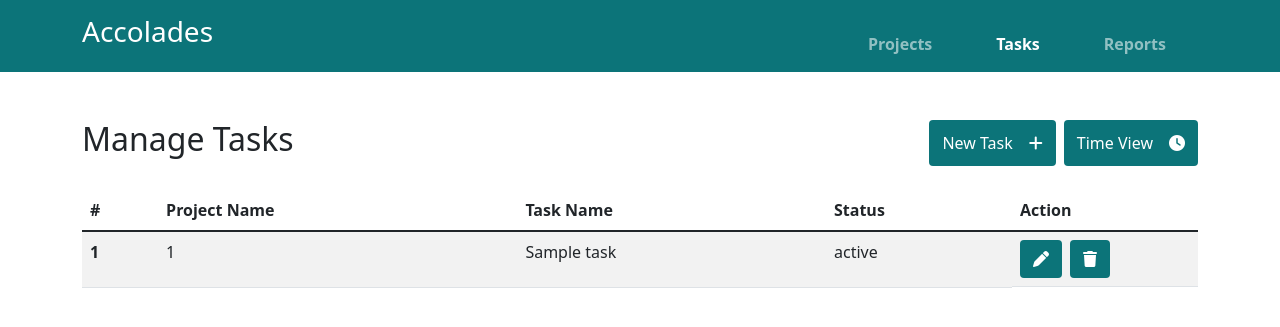
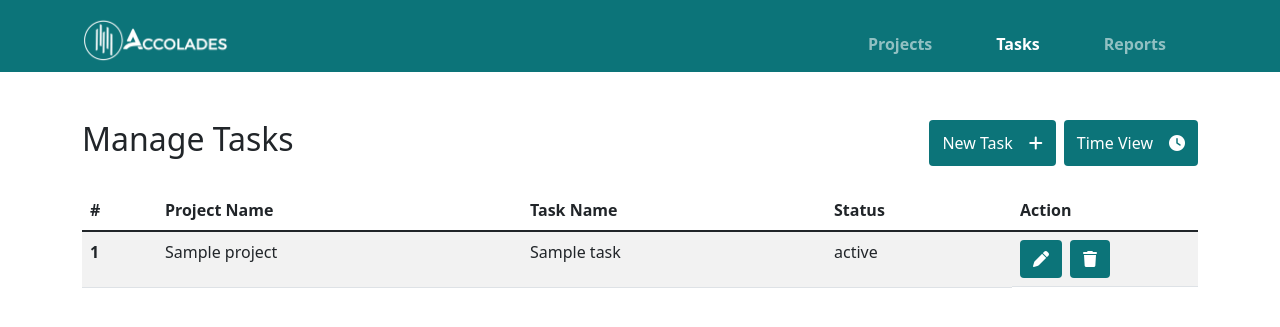
Before and after one commit to jo-thomas-1/accolades, a PHP site: page /task.php in a window 1280 px wide. Shown: the top 327 px of the page. Run offline with PHP 8.4, Linux system fonts and the light colour scheme; tables that the repository leaves empty or names only in its code hold one stand-in row (values such as "Sample post"); some libraries are stand-ins or nearby versions.

Commit message:
changed task page data read and display

```diff
--- a/common/nav.php
+++ b/common/nav.php
@@ -1,8 +1,7 @@
 <nav class="navbar sticky-top navbar-expand-md navbar-dark mb-5">
     <div class="container">
-        <a class="navbar-brand" href="#">
-            <!-- <img class="logo" style="height: 2.5em; width: auto;" src="https://accoladesmedia.co.in/wp-content/uploads/2020/03/newlogo1.png" alt="Logo"> -->
-            <h3>Accolades</h3>
+        <a class="navbar-brand pb-0" href="#">
+            <img class="logo" style="height: 2.5em; width: auto;" src="images/logo_white.png" alt="Logo">
         </a>
         <button class="navbar-toggler" type="button" data-bs-toggle="collapse" data-bs-target="#toggleContent" aria-controls="toggleContent" aria-expanded="false" aria-label="Toggle navigation">
             <span class="navbar-toggler-icon"></span>
--- a/database_handle/read.php
+++ b/database_handle/read.php
@@ -8,6 +8,7 @@
         if (mysqli_connect_errno())
         {
             echo "Failed to connect to Database: " . mysqli_connect_error();
+            return(false);
             exit();
         }
 
@@ -25,4 +26,31 @@
 
         return($data);
     }
+
+    // execute SQL command and read data
+    function execute_and_read($sql)
+    {
+        $connection = mysqli_connect("localhost","root","","accolades");
+
+        // check connection status
+        if (mysqli_connect_errno())
+        {
+            echo "Failed to connect to Database: " . mysqli_connect_error();
+            return(false);
+            exit();
+        }
+
+        $result = mysqli_query($connection, $sql);
+
+        // fetch all data
+        $data = json_encode(mysqli_fetch_all($result, MYSQLI_ASSOC));
+
+        // free result set
+        mysqli_free_result($result);
+
+        // close connection
+        mysqli_close($connection);
+
+        return($data);
+    }
 ?>
--- a/task.php
+++ b/task.php
@@ -11,7 +11,7 @@
 			$current_page = "task";
 			include("common/nav.php");
 
-			$data = json_decode(read_table('tasks', '*'));
+			$data = json_decode(execute_and_read("SELECT tasks.id, projects.project_name, tasks.task_name, tasks.hour, tasks.date, tasks.status, tasks.description FROM tasks JOIN projects WHERE tasks.project_id = projects.id;"));
 		?>
 
 		<div class="container">
@@ -51,7 +51,7 @@
 								{
 									print '<tr>';
 					                print '<th scope="row">' . $object->id . '</th>';
-					                print '<td>' . $object->project_id . '</td>';
+					                print '<td>' . $object->project_name . '</td>';
 					                print '<td>' . $object->task_name . '</td>';
 					                print '<td>' . $object->status . '</td>';
 					                print '<td class="d-grid gap-2 d-md-flex">
@@ -99,7 +99,7 @@
 								{
 									print '<tr>';
 					                print '<th scope="row">' . $object->id . '</th>';
-					                print '<td>' . $object->project_id . '</td>';
+					                print '<td>' . $object->project_name . '</td>';
 					                print '<td>' . $object->task_name . '</td>';
 					                print '<td>' . $object->hour . '</td>';
 					                print '<td>' . $object->date . '</td>';
```
Also changed, not shown: info.txt (+11 -0 lines).
